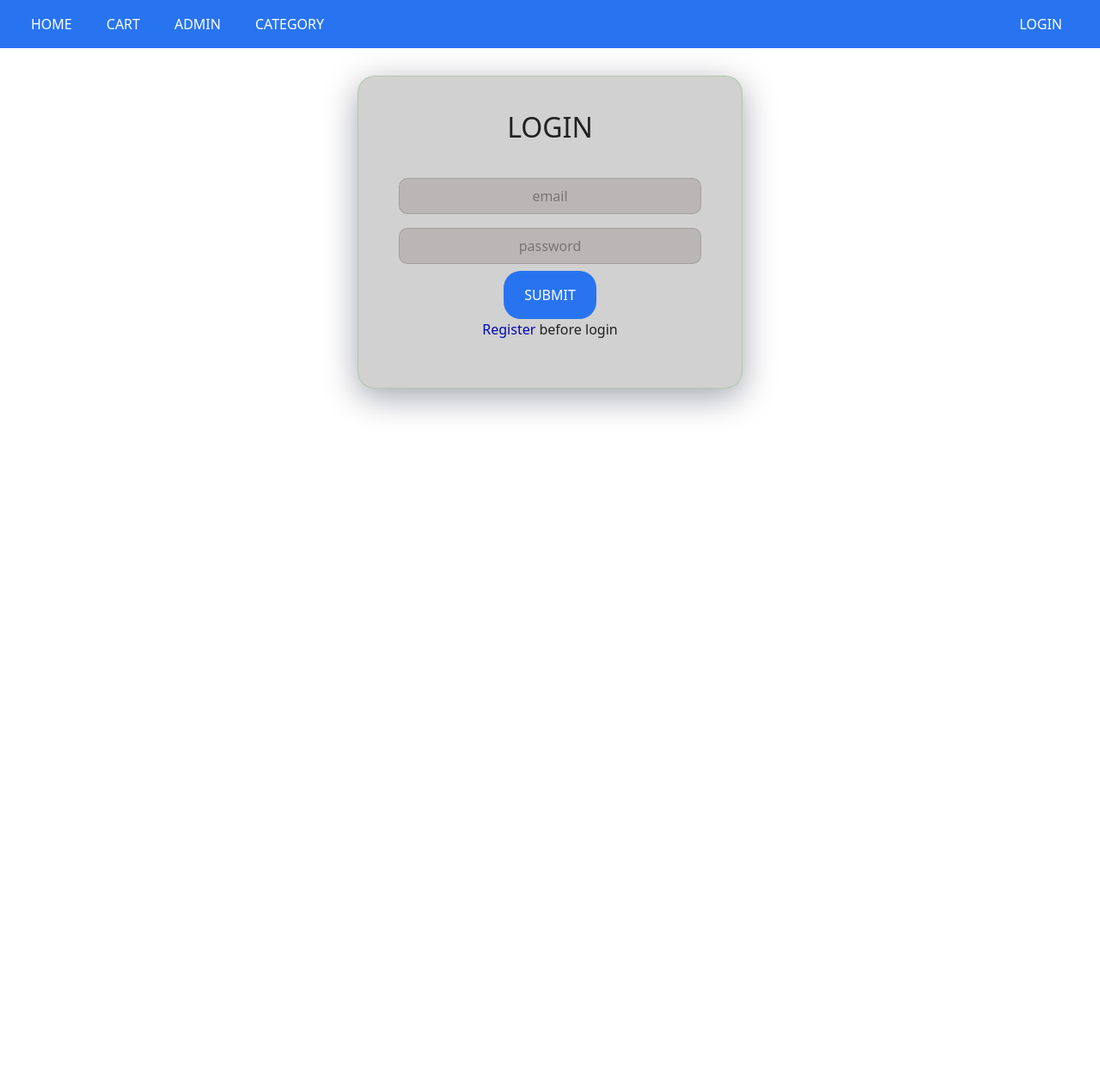
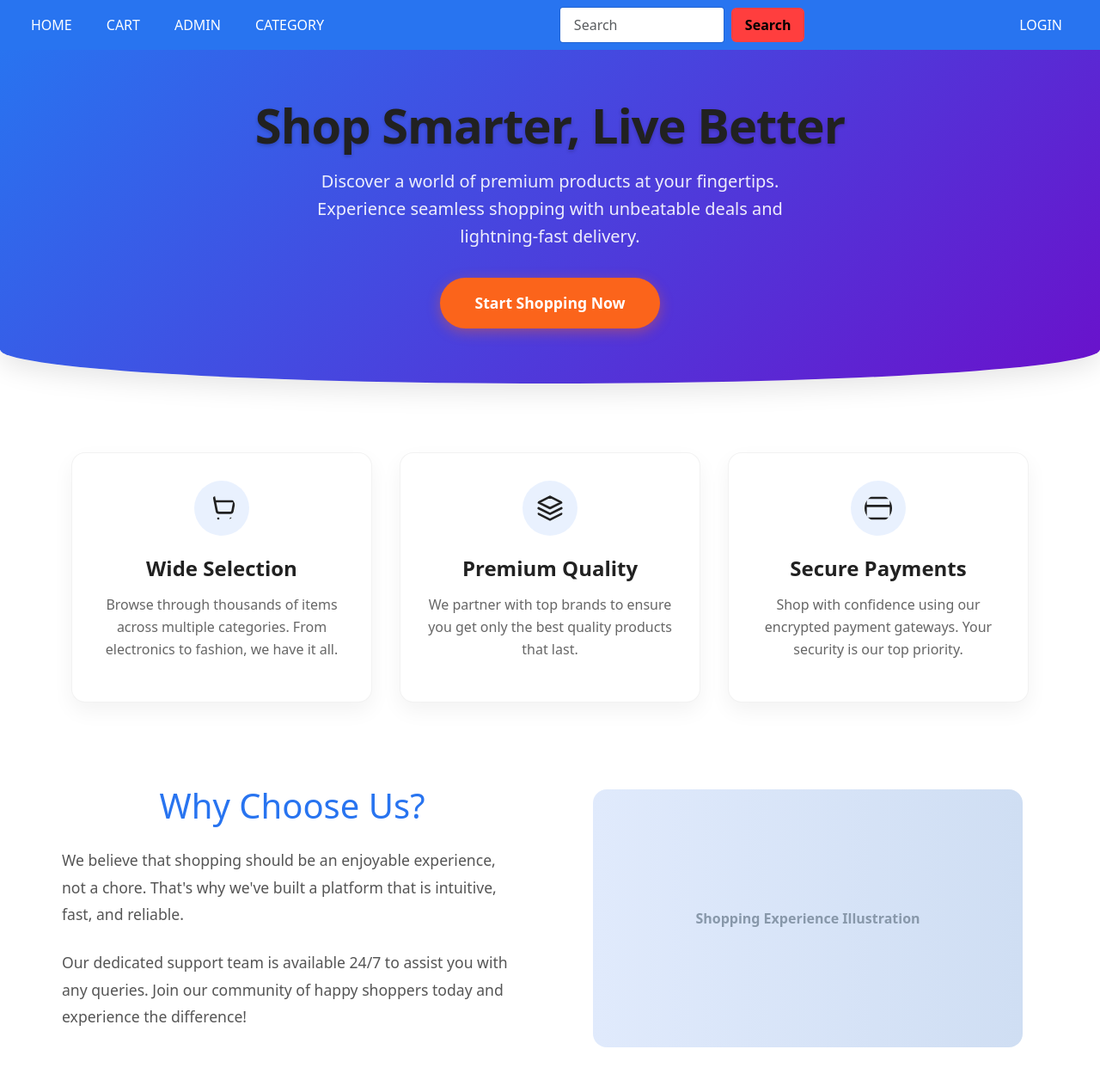
Before and after one commit to adwaith85/nodeproject, a React (Vite) app in the folder frontend/: page / in a window 1280 px wide. Before the commit this address led to /login. Shown: the top 1256 px of the page at 86% size. Before the commit the page ends 800 px from the top, so only its background shows below. Built offline with nearby package versions, Linux system fonts and the light colour scheme; no server answers.

Commit message:
added landing page

```diff
--- /dev/null
+++ b/frontend/src/pages/LandingPage.css
@@ -0,0 +1,168 @@
+.landing-page {
+    display: flex;
+    flex-direction: column;
+    min-height: 100vh;
+    background-color: var(--color-bg);
+    color: var(--color-text);
+    font-family: system-ui, -apple-system, sans-serif;
+}
+
+/* Hero Section */
+.hero-section {
+    display: flex;
+    flex-direction: column;
+    align-items: center;
+    justify-content: center;
+    text-align: center;
+    padding: 4rem 2rem;
+    background: linear-gradient(135deg, var(--color-primary) 0%, #6a11cb 100%);
+    color: white;
+    border-bottom-left-radius: 50% 10%;
+    border-bottom-right-radius: 50% 10%;
+    margin-bottom: 3rem;
+    box-shadow: 0 10px 30px rgba(0, 0, 0, 0.1);
+}
+
+.hero-title {
+    font-size: 3.5rem;
+    font-weight: 800;
+    margin-bottom: 1rem;
+    letter-spacing: -1px;
+    text-shadow: 0 2px 4px rgba(0, 0, 0, 0.2);
+}
+
+.hero-subtitle {
+    font-size: 1.25rem;
+    max-width: 600px;
+    margin-bottom: 2rem;
+    opacity: 0.9;
+    line-height: 1.6;
+}
+
+.cta-button {
+    background-color: var(--color-accent);
+    color: white;
+    padding: 1rem 2.5rem;
+    font-size: 1.1rem;
+    font-weight: 700;
+    border: none;
+    border-radius: 50px;
+    cursor: pointer;
+    transition: all 0.3s ease;
+    text-decoration: none;
+    box-shadow: 0 4px 15px rgba(251, 100, 27, 0.4);
+}
+
+.cta-button:hover {
+    background-color: var(--color-accent-hover);
+    transform: translateY(-3px);
+    box-shadow: 0 6px 20px rgba(251, 100, 27, 0.6);
+    color: white;
+}
+
+/* Features Section */
+.features-section {
+    display: flex;
+    justify-content: center;
+    gap: 2rem;
+    padding: 2rem;
+    flex-wrap: wrap;
+    max-width: 1200px;
+    margin: 0 auto;
+}
+
+.feature-card {
+    background: white;
+    padding: 2rem;
+    border-radius: 1rem;
+    box-shadow: 0 10px 25px rgba(0, 0, 0, 0.05);
+    text-align: center;
+    flex: 1 1 300px;
+    max-width: 350px;
+    transition: transform 0.3s ease;
+    border: 1px solid rgba(0, 0, 0, 0.05);
+}
+
+.feature-card:hover {
+    transform: translateY(-10px);
+}
+
+.feature-icon {
+    width: 64px;
+    height: 64px;
+    margin-bottom: 1.5rem;
+    fill: var(--color-primary);
+    background: rgba(40, 116, 240, 0.1);
+    padding: 1rem;
+    border-radius: 50%;
+}
+
+.feature-title {
+    font-size: 1.5rem;
+    font-weight: 700;
+    margin-bottom: 1rem;
+    color: var(--color-text);
+}
+
+.feature-desc {
+    color: #666;
+    line-height: 1.6;
+}
+
+/* Content Section */
+.content-section {
+    display: flex;
+    align-items: center;
+    justify-content: space-between;
+    padding: 4rem 2rem;
+    max-width: 1200px;
+    margin: 0 auto;
+    gap: 4rem;
+}
+
+.content-text {
+    flex: 1;
+}
+
+.content-text h2 {
+    font-size: 2.5rem;
+    margin-bottom: 1.5rem;
+    color: var(--color-primary);
+}
+
+.content-text p {
+    font-size: 1.1rem;
+    color: #555;
+    margin-bottom: 1.5rem;
+    line-height: 1.8;
+}
+
+.content-image {
+    flex: 1;
+    display: flex;
+    justify-content: center;
+}
+
+.placeholder-image {
+    width: 100%;
+    max-width: 500px;
+    height: 300px;
+    background: linear-gradient(to right, #e0eafc, #cfdef3);
+    border-radius: 1rem;
+    display: flex;
+    align-items: center;
+    justify-content: center;
+    color: #8898aa;
+    font-weight: 600;
+}
+
+@media (max-width: 768px) {
+    .hero-title {
+        font-size: 2.5rem;
+    }
+
+    .content-section {
+        flex-direction: column;
+        text-align: center;
+    }
+}
--- /dev/null
+++ b/frontend/src/pages/LandingPage.jsx
@@ -0,0 +1,72 @@
+import React from 'react';
+import { Link } from 'react-router-dom';
+import './LandingPage.css';
+
+const LandingPage = () => {
+    return (
+        <div className="landing-page">
+            {/* Hero Section */}
+            <section className="hero-section">
+                <h1 className="hero-title">Shop Smarter, Live Better</h1>
+                <p className="hero-subtitle">
+                    Discover a world of premium products at your fingertips.
+                    Experience seamless shopping with unbeatable deals and lightning-fast delivery.
+                </p>
+                <Link to="/login" className="cta-button">Start Shopping Now</Link>
+            </section>
+
+            {/* Features Section */}
+            <section className="features-section">
+                <div className="feature-card">
+                    <svg className="feature-icon" viewBox="0 0 24 24" xmlns="http://www.w3.org/2000/svg">
+                        <path d="M1 1h4l2.68 13.39a2 2 0 0 0 2 1.61h9.72a2 2 0 0 0 2-1.61L23 6H6" fill="none" stroke="currentColor" strokeWidth="2" strokeLinecap="round" strokeLinejoin="round" />
+                        <circle cx="9" cy="21" r="1" fill="currentColor" />
+                        <circle cx="20" cy="21" r="1" fill="currentColor" />
+                    </svg>
+                    <h3 className="feature-title">Wide Selection</h3>
+                    <p className="feature-desc">Browse through thousands of items across multiple categories. From electronics to fashion, we have it all.</p>
+                </div>
+
+                <div className="feature-card">
+                    <svg className="feature-icon" viewBox="0 0 24 24" xmlns="http://www.w3.org/2000/svg">
+                        <path d="M12 2L2 7l10 5 10-5-10-5zM2 17l10 5 10-5M2 12l10 5 10-5" fill="none" stroke="currentColor" strokeWidth="2" strokeLinecap="round" strokeLinejoin="round" />
+                    </svg>
+                    <h3 className="feature-title">Premium Quality</h3>
+                    <p className="feature-desc">We partner with top brands to ensure you get only the best quality products that last.</p>
+                </div>
+
+                <div className="feature-card">
+                    <svg className="feature-icon" viewBox="0 0 24 24" xmlns="http://www.w3.org/2000/svg">
+                        <rect x="1" y="3" width="22" height="18" rx="2" ry="2" fill="none" stroke="currentColor" strokeWidth="2" />
+                        <line x1="1" y1="10" x2="23" y2="10" stroke="currentColor" strokeWidth="2" />
+                    </svg>
+                    <h3 className="feature-title">Secure Payments</h3>
+                    <p className="feature-desc">Shop with confidence using our encrypted payment gateways. Your security is our top priority.</p>
+                </div>
+            </section>
+
+            {/* Content Section */}
+            <section className="content-section">
+                <div className="content-text">
+                    <h2>Why Choose Us?</h2>
+                    <p>
+                        We believe that shopping should be an enjoyable experience, not a chore.
+                        That's why we've built a platform that is intuitive, fast, and reliable.
+                    </p>
+                    <p>
+                        Our dedicated support team is available 24/7 to assist you with any queries.
+                        Join our community of happy shoppers today and experience the difference!
+                    </p>
+                </div>
+                <div className="content-image">
+                    {/* Placeholder for an image or illustration */}
+                    <div className="placeholder-image">
+                        <span>Shopping Experience Illustration</span>
+                    </div>
+                </div>
+            </section>
+        </div>
+    );
+};
+
+export default LandingPage;
--- a/frontend/src/pages/home.jsx
+++ b/frontend/src/pages/home.jsx
@@ -1,5 +1,6 @@
 import React, { useEffect, useState, useRef } from "react";
 import './Home.css'
+import LandingPage from "./LandingPage";
 import { Link, Navigate, useNavigate } from "react-router-dom";
 import Header from "../components/Navbar";
 import Card from "react-bootstrap/Card";
@@ -19,6 +20,8 @@ function Home() {
   const { token } = AuthStore();
 
   const getData = async () => {
+    if (!token) return;
+
     let res = await fetch(`http://localhost:8000/products?search=${searchItem}`, {
       method: "GET",
       headers: {
@@ -40,15 +43,18 @@ function Home() {
   };
 
   useEffect(() => {
+    if (token) {
       getData();
-  }, [searchItem]);
+    }
+  }, [searchItem, token]);
 
   return (
     <>
       <div className="home-page">
         <Header SetSearchItem={SetSearchItem} />
+        {token ? (
+          <>
             <CateOption />
-        {token ? (
             <Container fluid>
               <Row>
                 <HorizontalScroll>
@@ -66,8 +72,9 @@ function Home() {
                 </HorizontalScroll>
               </Row>
             </Container>
+          </>
         ) : (
-          <Navigate to={"/login"} />
+          <LandingPage />
         )}
       </div>
     </>
```
Lines whose indentation alone changed are shown as unchanged.
